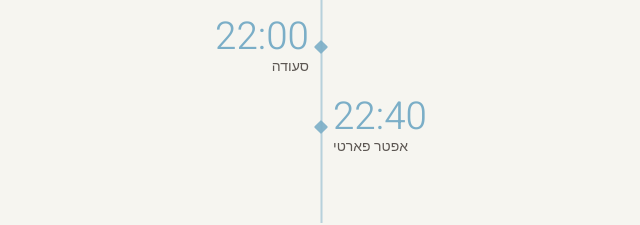
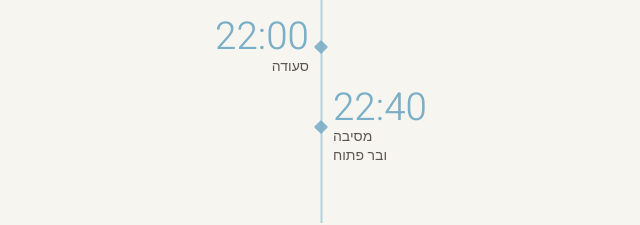
Before and after one commit to shakedd15/My-Wedding-invitation, a React (Vite) app: page / in a window 1280 px wide. Shown: the part 2340-2565 px from the top of the page, without its empty margins (319-959 px from the left). Built offline with nearby package versions, Linux system fonts and the light colour scheme; no server answers.

Commit message:
copy: rename 22:40 schedule item to party and open bar
Co-authored-by: Cursor <cursoragent@cursor.com>

```diff
--- a/src/components/ScheduleSection.jsx
+++ b/src/components/ScheduleSection.jsx
@@ -10,7 +10,7 @@ const EVENTS = [
   { time: "20:30", label: "חופה\nוקידושין",      side: "left"  },
   { time: "21:30", label: "נשיקות, חיבוקים\nוחוגגים", side: "right" },
   { time: "22:00", label: "סעודה",               side: "left"  },
-  { time: "22:40", label: "אפטר פארטי",          side: "right" },
+  { time: "22:40", label: "מסיבה\nובר פתוח",       side: "right" },
 ];
 
 const BLUE = "var(--color-blue)";
```
